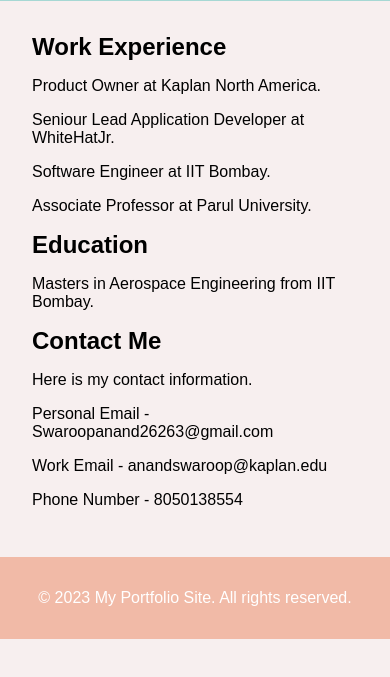
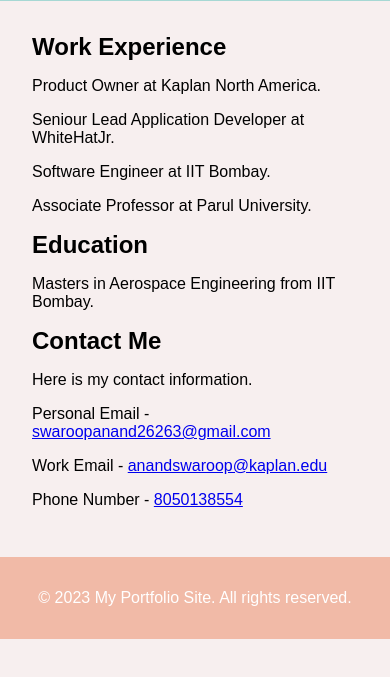
Before and after one commit to SwaroopAnand/my-portfolio, a plain HTML site: page index.html in a window 390 px wide. Shown: the part 117-794 px from the top of the page. Drawn offline with Linux system fonts and the light colour scheme.

Commit message:
V5- hyperlinked mail and phone number

```diff
--- a/index.html
+++ b/index.html
@@ -57,9 +57,9 @@
       <section id="contact">
         <h2>Contact Me</h2>
         <p>Here is my contact information.</p>
-        <p>Personal Email - Swaroopanand26263@gmail.com</p>
-        <p>Work Email - anandswaroop@kaplan.edu</p>
-        <p>Phone Number - 8050138554</p>
+        <p>Personal Email - <a href="mailto:swaroopanand26263@gmail.com">swaroopanand26263@gmail.com</a></p>
+        <p>Work Email - <a href="mailto:anandswaroop@kaplan.edu">anandswaroop@kaplan.edu</a></p>
+        <p>Phone Number - <a href="8050138554">8050138554</a></p>
       </section>
     </main>
     <footer>
```
